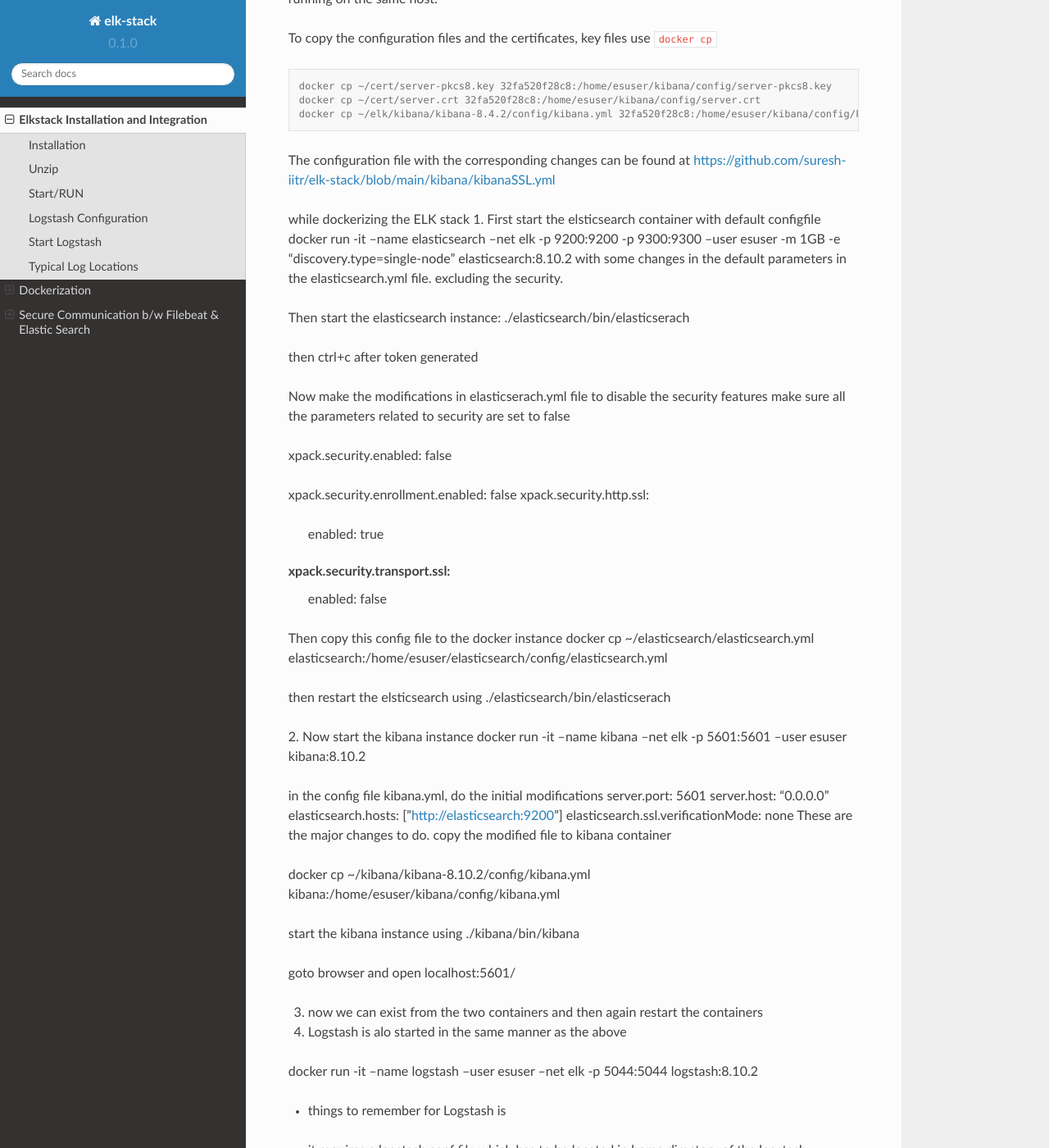
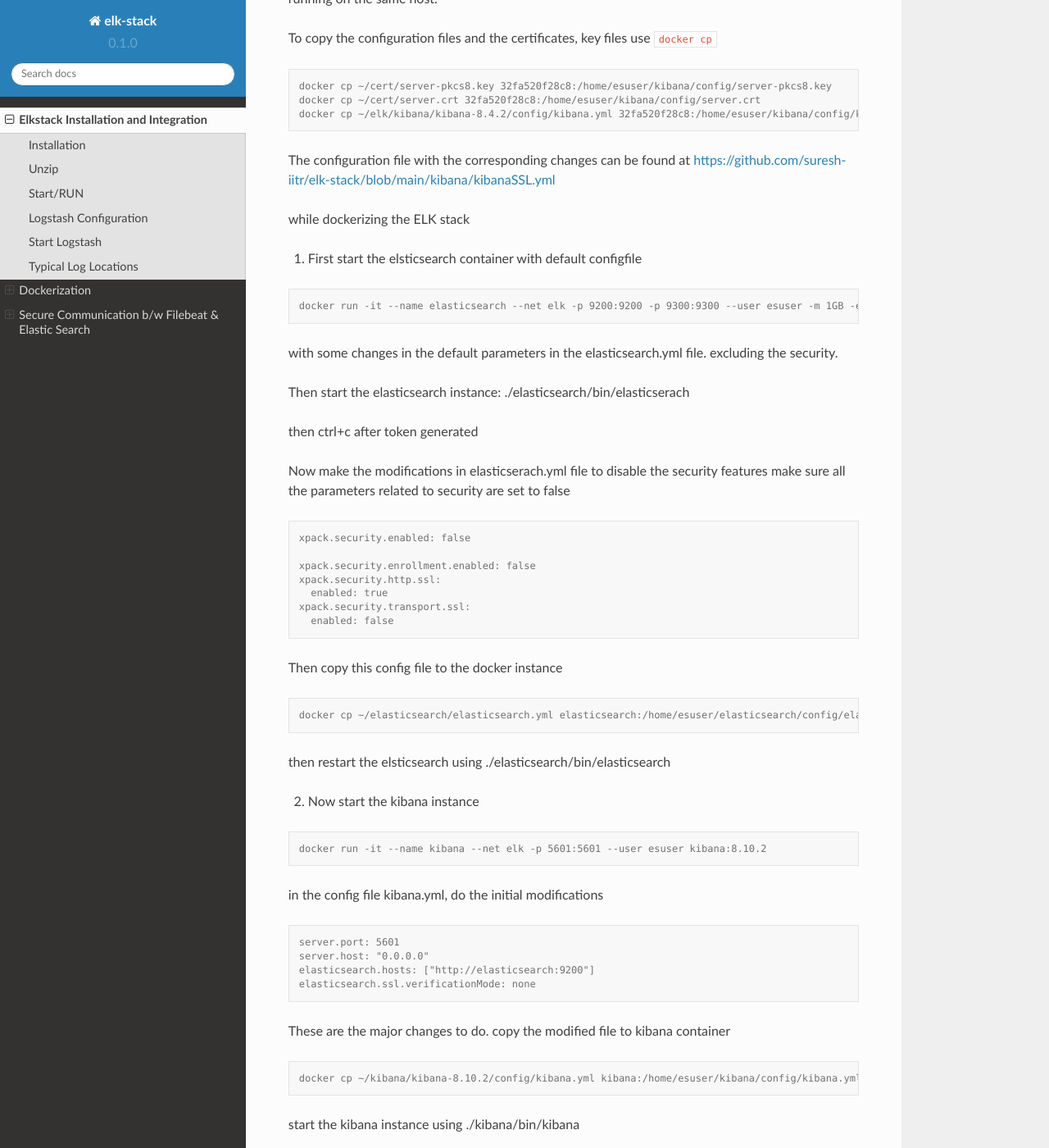
Before and after one commit to suresh-iitr/elk-stack, a Sphinx documentation site: the page built from docs/source/elk-stack.rst, in a window 1280 px wide and 1400 px high, scrolled down 13000 px. Shown: the whole window at 82% size. Built offline with Sphinx 7.4.7 and the Read the Docs theme 2.0.0, drawn with Linux system fonts in a browser that asks for light colours; some of the changed text lies outside the part shown.

Commit message:
Update elk-stack.rst

```diff
--- a/docs/source/elk-stack.rst
+++ b/docs/source/elk-stack.rst
@@ -536,8 +536,14 @@
 
 
 while dockerizing the ELK stack
+
 1. First start the elsticsearch container with default configfile
-docker run -it --name elasticsearch --net elk -p 9200:9200 -p 9300:9300 --user esuser -m 1GB -e "discovery.type=single-node" elasticsearch:8.10.2
+
+.. code:: console
+
+   docker run -it --name elasticsearch --net elk -p 9200:9200 -p 9300:9300 --user esuser -m 1GB -e "discovery.type=single-node" elasticsearch:8.10.2
+
+
 with some changes in the default parameters in the elasticsearch.yml file.
 excluding the security.
 
@@ -548,41 +554,59 @@
 Now make the modifications in elasticserach.yml file to disable the security features
 make sure all the parameters related to security are set to false
 
-xpack.security.enabled: false
+.. code:: console
 
-xpack.security.enrollment.enabled: false
-xpack.security.http.ssl:
-  enabled: true
-xpack.security.transport.ssl:
-  enabled: false
+   xpack.security.enabled: false
+
+   xpack.security.enrollment.enabled: false
+   xpack.security.http.ssl:
+     enabled: true
+   xpack.security.transport.ssl:
+     enabled: false
 
 Then copy this config file to the docker instance
-docker cp ~/elasticsearch/elasticsearch.yml elasticsearch:/home/esuser/elasticsearch/config/elasticsearch.yml
 
-then restart the elsticsearch using ./elasticsearch/bin/elasticserach
+.. code:: console
+
+   docker cp ~/elasticsearch/elasticsearch.yml elasticsearch:/home/esuser/elasticsearch/config/elasticsearch.yml
+
+then restart the elsticsearch using ./elasticsearch/bin/elasticsearch
 
 2. Now start the kibana instance
-docker run -it --name kibana --net elk -p 5601:5601 --user esuser kibana:8.10.2
+
+.. code:: console
+
+   docker run -it --name kibana --net elk -p 5601:5601 --user esuser kibana:8.10.2
 
 in the config file kibana.yml, do the initial modifications
-server.port: 5601
-server.host: "0.0.0.0"
-elasticsearch.hosts: ["http://elasticsearch:9200"]
-elasticsearch.ssl.verificationMode: none
+
+.. code:: console
+
+   server.port: 5601
+   server.host: "0.0.0.0"
+   elasticsearch.hosts: ["http://elasticsearch:9200"]
+   elasticsearch.ssl.verificationMode: none
+
 These are the major changes to do. copy the modified file to kibana container
 
-docker cp ~/kibana/kibana-8.10.2/config/kibana.yml kibana:/home/esuser/kibana/config/kibana.yml
+.. code:: console
+
+   docker cp ~/kibana/kibana-8.10.2/config/kibana.yml kibana:/home/esuser/kibana/config/kibana.yml
 
 start the kibana instance using ./kibana/bin/kibana
 
 goto browser and open localhost:5601/
 
 3. now we can exist from the two containers and then again restart the containers
+
 4. Logstash is alo started in the same manner as the above
 
-docker run -it --name logstash --user esuser --net elk -p 5044:5044 logstash:8.10.2
+.. code:: console
 
-* things to remember for Logstash is
+   docker run -it --name logstash --user esuser --net elk -p 5044:5044 logstash:8.10.2
+
+**things to remember for Logstash is**
+
 - it requires a logstash.conf file which has to be located in home directory of the logstash
 means /home/esuser/logstash/logstash.conf
 this mainly contains the Input and Output plugin configurations
@@ -590,6 +614,7 @@
 - to run the logstash use /home/esuser/logstash/bin/logstash -f logstash.conf
 
 5. Filebeats setup.
+
 all the files must be owned by the root user.
 I could collect the auth.log using the input plugin filestream
 and providing the path:
@@ -609,24 +634,28 @@
 
 The example configuration given in Elastic docs
 
-filebeat.inputs:
-- type: syslog
-  format: auto
-  protocol.unix:
-    path: "/path/to/syslog.sock"
+.. code:: console
 
-sudo ./filebeat test config -e
+   filebeat.inputs:
+     - type: syslog
+     format: auto
+     protocol.unix:
+       path: "/path/to/syslog.sock"
 
-sudo ./filebeat -e -c filebeat.yml
+   sudo ./filebeat test config -e
 
-filebeat.inputs:
-- type: filestream
-id: my-filestream-id
-enabled: true
-paths:
-  - /var/log/syslog
-tags: [piBeats]
+   sudo ./filebeat -e -c filebeat.yml
 
-output.console:
-enabled: true
-pretty: true
+.. code:: console
+
+  filebeat.inputs:
+   - type: filestream
+  id: my-filestream-id
+  enabled: true
+  paths:
+    - /var/log/syslog
+  tags: [piBeats]
+
+  output.console:
+  enabled: true
+  pretty: true
```
